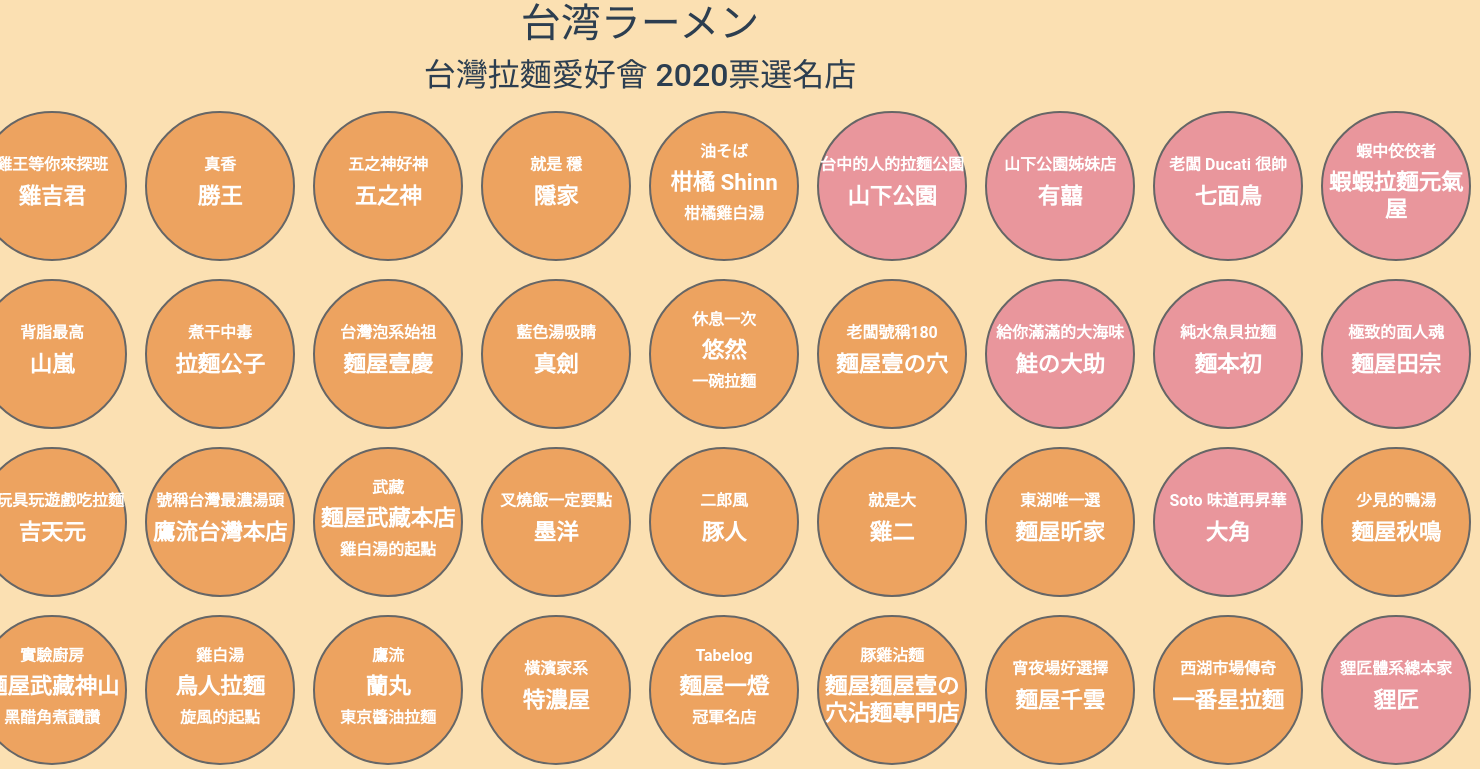
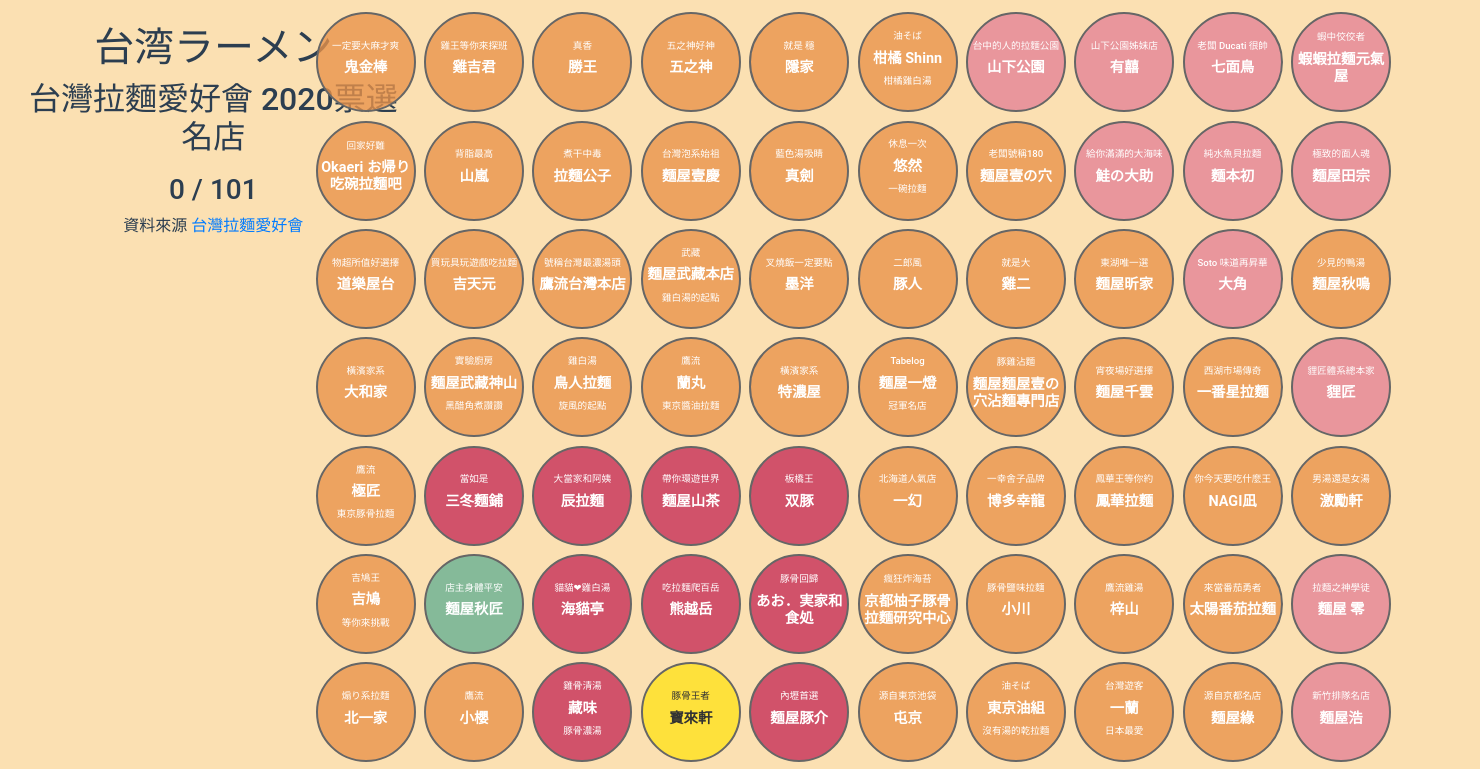
Before and after one commit to jd615645/ramen_point_card_2021, a Vue app: page / in a window 1280 px wide. Shown: the top 769 px of the page, 1480 px wide, since content can reach past the window. Built offline with nearby package versions, Linux system fonts and the light colour scheme.

Commit message:
feat: update point info size

```diff
--- a/src/App.vue
+++ b/src/App.vue
@@ -1,14 +1,23 @@
 <template>
   <div class="container-fluid">
-    <h1>台湾ラーメン</h1>
-    <h2>台灣拉麵愛好會 2020票選名店</h2>
-    <table class="d-flex flex-column align-items-center">
-      <tr v-for="(row, key) in ramens" :key="`col-${key}`">
-        <td v-for="ramen in row" :key="ramen">
-          <Point :ramen="ramen" />
-        </td>
-      </tr>
-    </table>
+    <div class="row">
+      <div class="col-4">
+        <h1 class="mt-4">台湾ラーメン</h1>
+        <h2 class="mb-3">台灣拉麵愛好會 2020票選名店</h2>
+        <h3 class="point">{{ ramenPoint }} / 101</h3>
+        <p>
+          資料來源
+          <a href="https://www.facebook.com/TWRamen/posts/4443878185639668" target="_blank">台灣拉麵愛好會</a>
+        </p>
+      </div>
+      <table class="col-8 mt-2 d-flex flex-column align-items-center">
+        <tr v-for="(row, x) in ramens" :key="`row-${x}`">
+          <td v-for="(ramen, y) in row" :key="`col-${y}`">
+            <Point :ramen="ramen" :selected="selected[x][y]" @click="selectPoint(x, y)" />
+          </td>
+        </tr>
+      </table>
+    </div>
   </div>
 </template>
 
@@ -24,10 +33,21 @@
   data() {
     return {
       ramens: ramens,
+      ramenPoint: 0,
+      selected: Array(11).fill().map(()=>Array(10).fill(false))
     }
   },
   methods: {
-
+    selectPoint(x, y) {
+      if (this.selected[x][y]) {
+        this.ramenPoint = this.ramenPoint - 1;
+        this.selected[x][y] = false;
+      }
+      else {
+        this.ramenPoint = this.ramenPoint + 1;
+        this.selected[x][y] = true;
+      }
+    }
   },
 }
 </script>
--- a/src/components/HelloWorld.vue
+++ /dev/null
@@ -1,58 +0,0 @@
-<template>
-  <div class="hello">
-    <h1>{{ msg }}</h1>
-    <p>
-      For a guide and recipes on how to configure / customize this project,<br>
-      check out the
-      <a href="https://cli.vuejs.org" target="_blank" rel="noopener">vue-cli documentation</a>.
-    </p>
-    <h3>Installed CLI Plugins</h3>
-    <ul>
-      <li><a href="https://github.com/vuejs/vue-cli/tree/dev/packages/%40vue/cli-plugin-babel" target="_blank" rel="noopener">babel</a></li>
-      <li><a href="https://github.com/vuejs/vue-cli/tree/dev/packages/%40vue/cli-plugin-eslint" target="_blank" rel="noopener">eslint</a></li>
-    </ul>
-    <h3>Essential Links</h3>
-    <ul>
-      <li><a href="https://vuejs.org" target="_blank" rel="noopener">Core Docs</a></li>
-      <li><a href="https://forum.vuejs.org" target="_blank" rel="noopener">Forum</a></li>
-      <li><a href="https://chat.vuejs.org" target="_blank" rel="noopener">Community Chat</a></li>
-      <li><a href="https://twitter.com/vuejs" target="_blank" rel="noopener">Twitter</a></li>
-      <li><a href="https://news.vuejs.org" target="_blank" rel="noopener">News</a></li>
-    </ul>
-    <h3>Ecosystem</h3>
-    <ul>
-      <li><a href="https://router.vuejs.org" target="_blank" rel="noopener">vue-router</a></li>
-      <li><a href="https://vuex.vuejs.org" target="_blank" rel="noopener">vuex</a></li>
-      <li><a href="https://github.com/vuejs/vue-devtools#vue-devtools" target="_blank" rel="noopener">vue-devtools</a></li>
-      <li><a href="https://vue-loader.vuejs.org" target="_blank" rel="noopener">vue-loader</a></li>
-      <li><a href="https://github.com/vuejs/awesome-vue" target="_blank" rel="noopener">awesome-vue</a></li>
-    </ul>
-  </div>
-</template>
-
-<script>
-export default {
-  name: 'HelloWorld',
-  props: {
-    msg: String
-  }
-}
-</script>
-
-<!-- Add "scoped" attribute to limit CSS to this component only -->
-<style scoped>
-h3 {
-  margin: 40px 0 0;
-}
-ul {
-  list-style-type: none;
-  padding: 0;
-}
-li {
-  display: inline-block;
-  margin: 0 10px;
-}
-a {
-  color: #42b983;
-}
-</style>
--- a/src/components/Point.vue
+++ b/src/components/Point.vue
@@ -1,19 +1,18 @@
 <template>
   <div
     class="point horizontal-vertical"
-    :class="`point-${ramen.color}`"
-    @click="selectPoint()">
+    :class="`point-${ramen.color}`">
     <div class="selected horizontal-vertical" v-if="selected">
       <img src="../assets/images/ramens.png" alt="ramens">
     </div>
     <div class="info horizontal-vertical">
-      <h3 class="font-weight-bold sub-title" v-if="ramen.sub_title_top">
+      <h3 class="sub-title" v-if="ramen.sub_title_top">
         {{ ramen.sub_title_top }}
       </h3>
-      <h2 class="font-weight-bold title" v-if="ramen.title">
+      <h2 class="title" v-if="ramen.title">
         {{ ramen.title }}
       </h2>
-      <h3 class="font-weight-bold sub-title" v-if="ramen.sub_title_bottom">
+      <h3 class="sub-title" v-if="ramen.sub_title_bottom">
         {{ ramen.sub_title_bottom }}
       </h3>
     </div>
@@ -24,17 +23,8 @@
 export default {
   name: 'Point',
   props: {
+    selected: Boolean,
     ramen: Object,
-  },
-  data() {
-    return {
-      selected: false
-    }
-  },
-  methods: {
-    selectPoint() {
-      this.selected = this.selected ? false : true;
-    }
   },
 }
 </script>
@@ -42,9 +32,8 @@
 <!-- Add "scoped" attribute to limit CSS to this component only -->
 <style scoped>
 .point {
-  color: #fff;
-
-  margin: .5rem;
+  color: rgb(255, 255, 255);
+  margin: .2rem;
 }
 
 .horizontal-vertical {
@@ -55,8 +44,9 @@
 }
 
 .selected {
-  width: 150px;
-  height: 150px;
+  width: 100px;
+  height: 100px;
+  padding: .3rem;
   position: absolute;
   border-radius: 50%;
   background-color: #2125296b;
@@ -67,8 +57,8 @@
 }
 
 .info {
-  height: 150px;
-  width: 150px;
+  height: 100px;
+  width: 100px;
 
   border: 2px solid;
   border-radius: 50%;
@@ -101,11 +91,13 @@
 }
 
 .title {
-  font-size: 1.4rem;
+  font-size: .9rem;
   cursor: pointer;
+  font-weight: 700;
 }
 .sub-title {
-  font-size: 1rem;
+  font-size: .6rem;
   cursor: pointer;
+  font-weight: 500;
 }
 </style>
```
